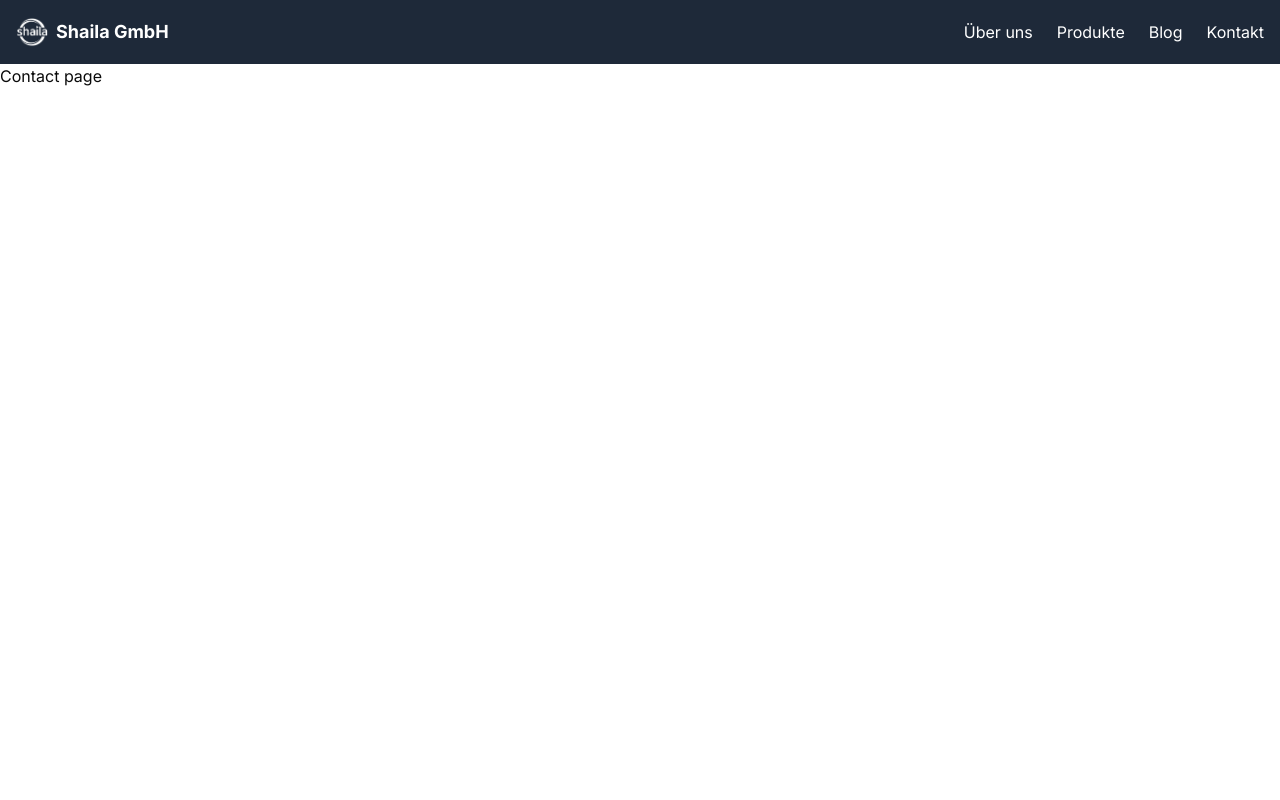
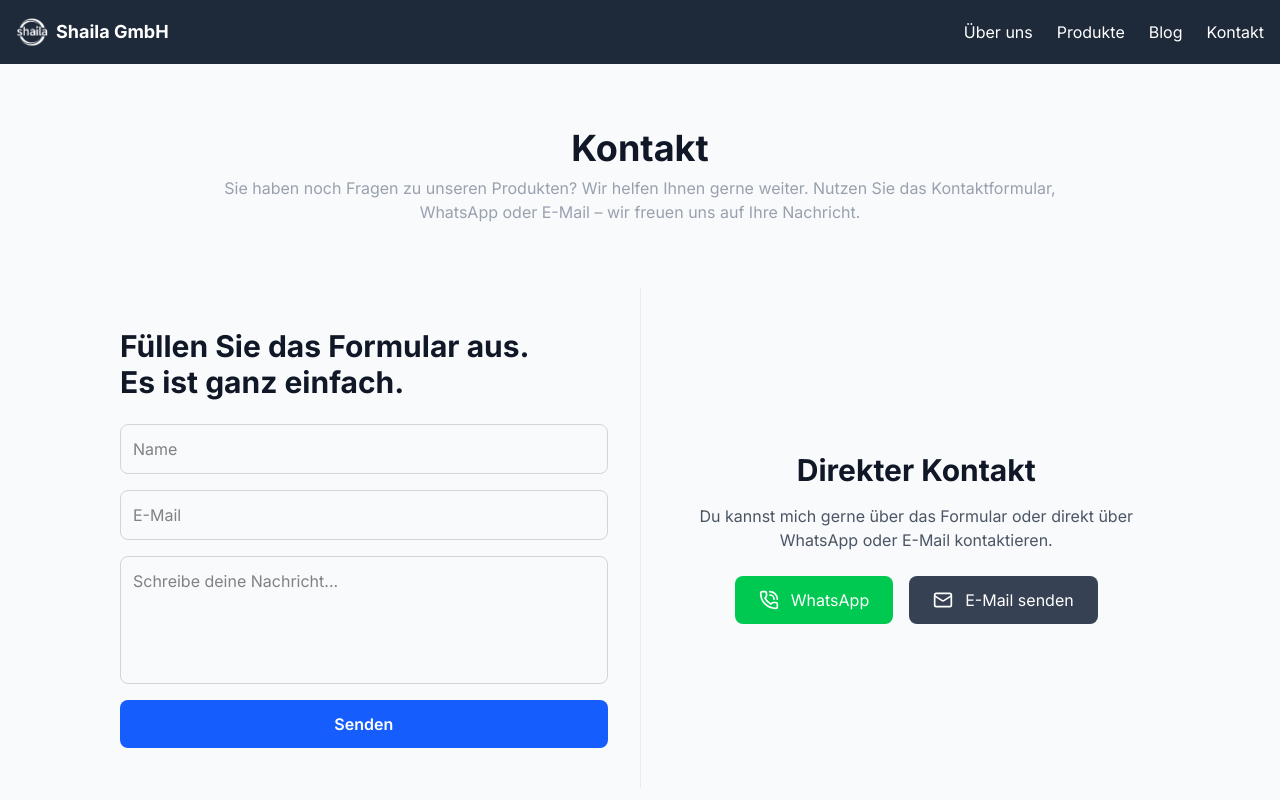
Before and after one commit to BuraYu/shaila, a Next.js app: page /contact in a window 1280 px wide. Shown: the top 800 px of the page. Built offline with nearby package versions, Linux system fonts and the light colour scheme.

Commit message:
feat: add contact page

```diff
--- a/package.json
+++ b/package.json
@@ -18,6 +18,7 @@
     "react": "^19.0.0",
     "react-dom": "^19.0.0",
     "react-icons": "^5.5.0",
+    "react-social-icons": "^6.24.0",
     "tailwind-merge": "^3.3.0"
   },
   "devDependencies": {
--- a/src/app/blog/page.jsx
+++ b/src/app/blog/page.jsx
@@ -1,4 +1,3 @@
-// pages/blog.js
 import React from "react";
 
 const Blog = () => {
--- a/src/app/contact/page.jsx
+++ b/src/app/contact/page.jsx
@@ -1,7 +1,97 @@
+"use client";
+
+import { useRef, useState } from "react";
+import { MailIcon, PhoneCallIcon } from "lucide-react";
+
 const Contact = () => {
+  const form = useRef(null);
+
   return (
-    <div>
-      <h1>Contact page</h1>
+    <div className="bg-[#F9FAFB] py-16 px-6 min-h-screen">
+      <div className="max-w-4xl mx-auto text-center mb-16">
+        <h1 className="text-4xl font-bold text-gray-900 mb-2">Kontakt</h1>
+        <p className="text-gray-400 text-md">
+          Sie haben noch Fragen zu unseren Produkten? Wir helfen Ihnen gerne
+          weiter. Nutzen Sie das Kontaktformular, WhatsApp oder E-Mail – wir
+          freuen uns auf Ihre Nachricht.
+        </p>
+      </div>
+
+      <section
+        id="kontakt"
+        className="max-w-7xl mx-auto grid md:grid-cols-[1fr_auto_1fr] items-center gap-8 px-4 md:px-12 lg:px-24"
+      >
+        {/* Form Section */}
+        <div>
+          <h2 className="text-3xl font-bold mb-6 text-gray-900">
+            Füllen Sie das Formular aus. <br /> Es ist ganz einfach.
+          </h2>
+          <form ref={form} className="flex flex-col space-y-4">
+            <input
+              type="text"
+              name="user_name"
+              placeholder="Name"
+              className="border border-gray-300 rounded-md p-3 focus:outline-none focus:ring-2 focus:ring-blue-500"
+            />
+            <input
+              type="email"
+              name="user_email"
+              placeholder="E-Mail"
+              className="border border-gray-300 rounded-md p-3 focus:outline-none focus:ring-2 focus:ring-blue-500"
+            />
+            <textarea
+              name="message"
+              placeholder="Schreibe deine Nachricht..."
+              className="border border-gray-300 rounded-md p-3 h-32 resize-none focus:outline-none focus:ring-2 focus:ring-blue-500"
+            />
+            <input
+              type="submit"
+              value="Senden"
+              className="bg-blue-600 text-white font-semibold py-3 px-6 rounded-md hover:bg-blue-700 transition"
+            />
+          </form>
+        </div>
+
+        {/* Separator */}
+        <div className="hidden md:flex justify-center">
+          <div className="w-px h-[500px] bg-gray-300 opacity-40" />
+        </div>
+        <div className="md:hidden my-8">
+          <div className="h-px w-full bg-gray-300 opacity-40" />
+        </div>
+
+        {/* Direct contact Section */}
+
+        <div className="flex flex-col items-center text-center justify-center ">
+          <h2 className="text-3xl font-bold text-gray-900 mb-4">
+            Direkter Kontakt
+          </h2>
+          <div className="flex flex-col h-full items-center justify-center">
+            <p className="text-gray-600 mb-6 max-w-md">
+              Du kannst mich gerne über das Formular oder direkt über WhatsApp
+              oder E-Mail kontaktieren.
+            </p>
+            <div className="flex flex-col sm:flex-row sm:space-x-4 space-y-4 sm:space-y-0">
+              <a
+                href="https://wa.me/491234567890"
+                target="_blank"
+                rel="noopener noreferrer"
+                className="flex items-center justify-center space-x-3 bg-green-500 hover:bg-green-600 text-white py-3 px-6 rounded-md transition w-full sm:w-fit"
+              >
+                <PhoneCallIcon className="w-5 h-5" />
+                <span>WhatsApp</span>
+              </a>
+              <a
+                href="mailto:deinname@example.com"
+                className="flex items-center justify-center space-x-3 bg-gray-700 hover:bg-gray-800 text-white py-3 px-6 rounded-md transition w-full sm:w-fit"
+              >
+                <MailIcon className="w-5 h-5" />
+                <span>E-Mail senden</span>
+              </a>
+            </div>
+          </div>
+        </div>
+      </section>
     </div>
   );
 };
```
Also changed, not shown: 1 other file (tests, documents, lock files or other folders).
